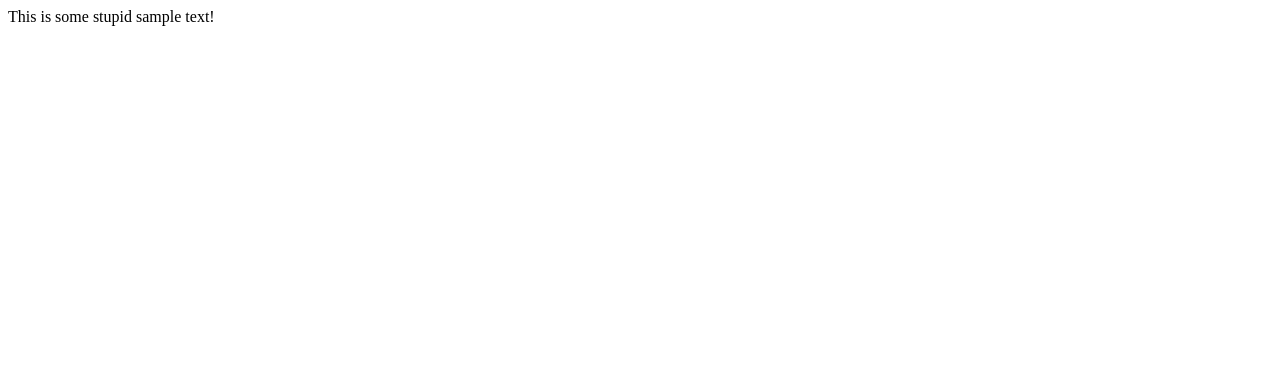
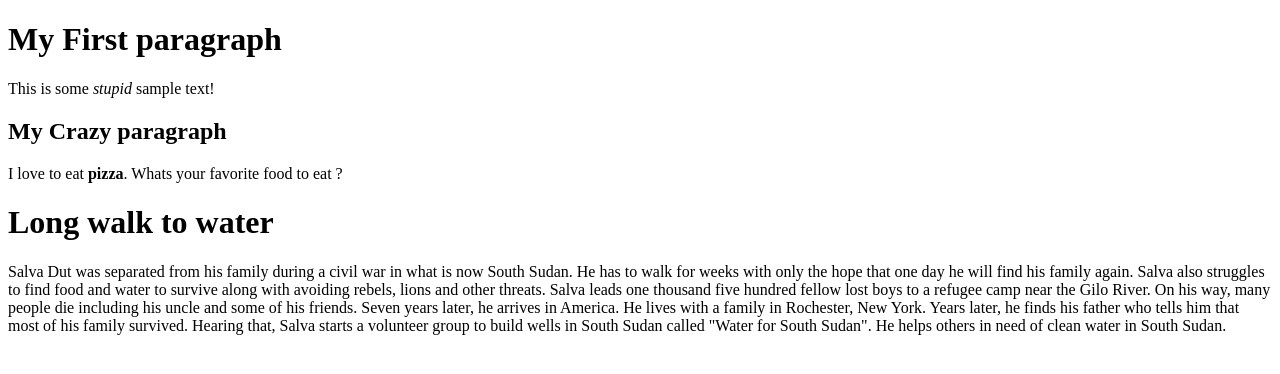
Before and after one commit to JUSTICE856/Lab---12---HTML-CSS, a plain HTML site: page index.html in a window 1280 px wide. Drawn offline with Linux system fonts and the light colour scheme.

Commit message:
Completed

```diff
--- a/index.html
+++ b/index.html
@@ -6,8 +6,12 @@
 <body>
 </body>
 </html>
-This is some stupid sample text!
-
+<h1>My First paragraph</h1>
+<p>This is some <em>stupid</em> sample text!<p>
+<h2>My Crazy paragraph</h2>
+<p>I love to eat <strong>pizza</strong>. Whats your favorite food to eat ?<p>
+<h1>Long walk to water</h1>
+<p>Salva Dut was separated from his family during a civil war in what is now South Sudan. He has to walk for weeks with only the hope that one day he will find his family again. Salva also struggles to find food and water to survive along with avoiding rebels, lions and other threats. Salva leads one thousand five hundred fellow lost boys to a refugee camp near the Gilo River. On his way, many people die including his uncle and some of his friends. Seven years later, he arrives in America. He lives with a family in Rochester, New York. Years later, he finds his father who tells him that most of his family survived. Hearing that, Salva starts a volunteer group to build wells in South Sudan called "Water for South Sudan". He helps others in need of clean water in South Sudan.</p>
 
 
   </body>
```
